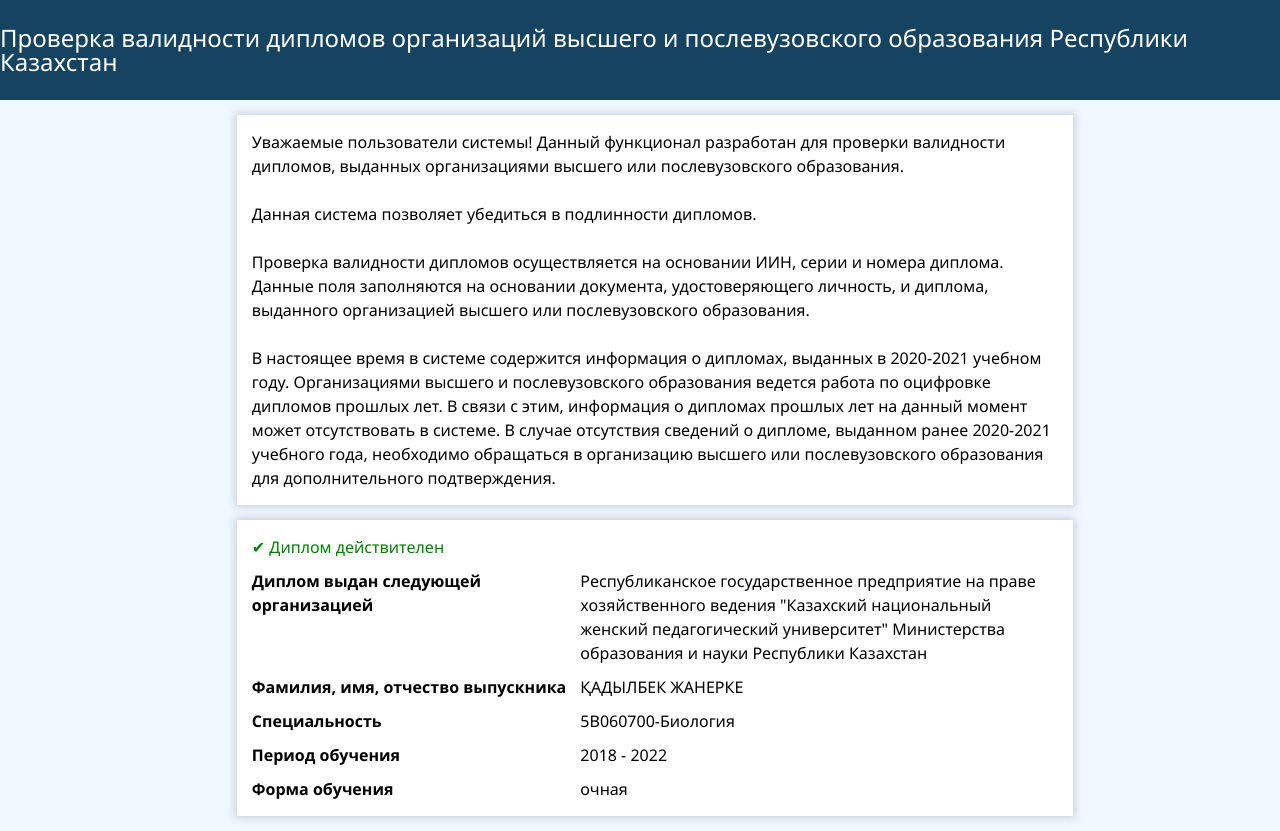
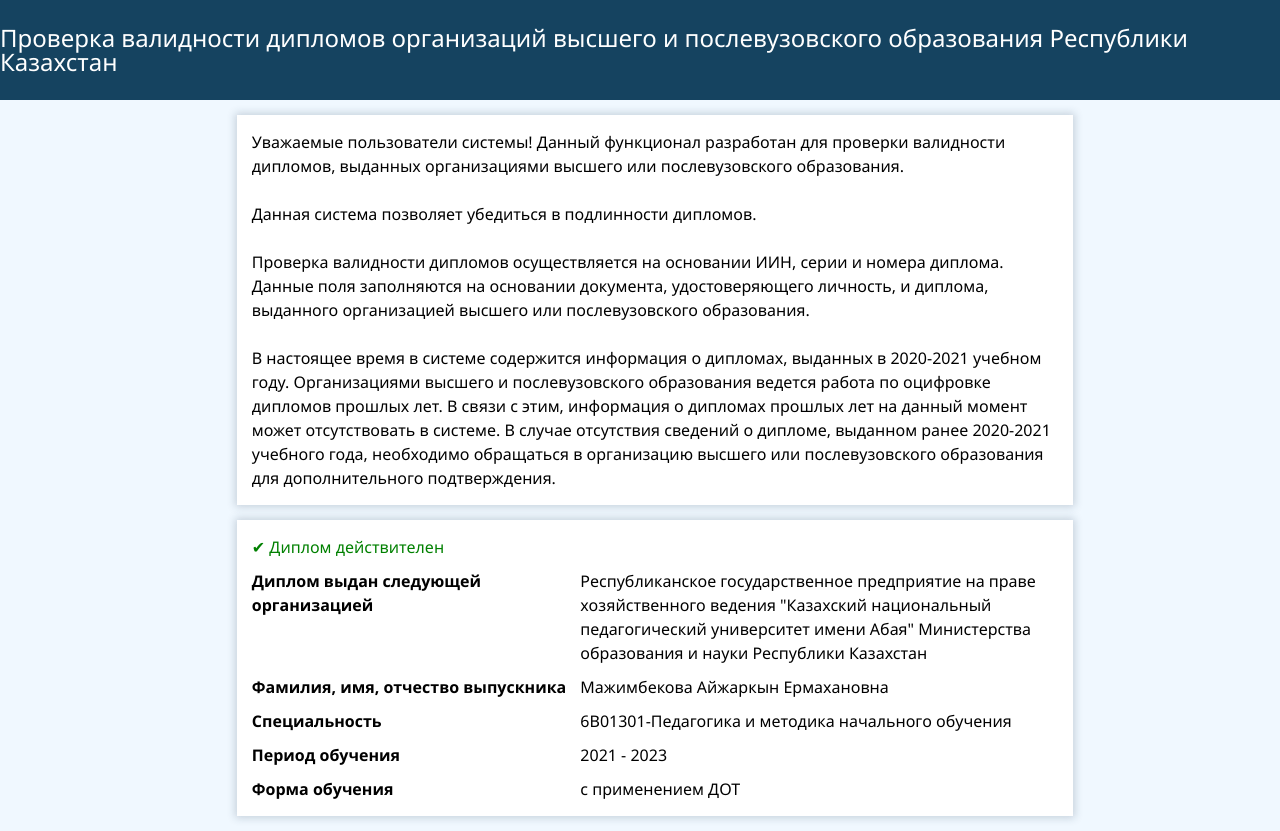
Before and after one commit to kzCertificateTest/18.04.1991, a plain HTML site: page index.html in a window 1280 px wide. Drawn offline with Linux system fonts and the light colour scheme.

Commit message:
Update index.html

```diff
--- a/index.html
+++ b/index.html
@@ -27,19 +27,19 @@
                 <div class="result__content">
                     <p style="font-weight: bold;">Диплом выдан следующей организацией</p>
                     <!-- редакт -->
-                    <p>Республиканское государственное предприятие на праве хозяйственного ведения "Казахский национальный женский педагогический университет" Министерства образования и науки Республики Казахстан</p>
+                    <p>Республиканское государственное предприятие на праве хозяйственного ведения "Казахский национальный педагогический университет имени Абая" Министерства образования и науки Республики Казахстан</p>
                     <p style="font-weight: bold;">Фамилия, имя, отчество выпускника</p>
                     <!-- редакт -->
-                    <p>ҚАДЫЛБЕК ЖАНЕРКЕ</p>
+                    <p>Мажимбекова Айжаркын Ермахановна</p>
                     <p style="font-weight: bold;">Специальность</p>
                     <!-- редакт -->
-                    <p>5В060700-Биология</p>
+                    <p>6B01301-Педагогика и методика начального обучения</p>
                     <p style="font-weight: bold;">Период обучения</p>
                     <!-- редакт -->
-                    <p>2018 - 2022</p>
+                    <p>2021 - 2023</p>
                     <p style="font-weight: bold;">Форма обучения</p>
                     <!-- редакт -->
-                    <p>очная</p>
+                    <p>с применением ДОТ</p>
                 </div>
             </div>
         </main>
```
